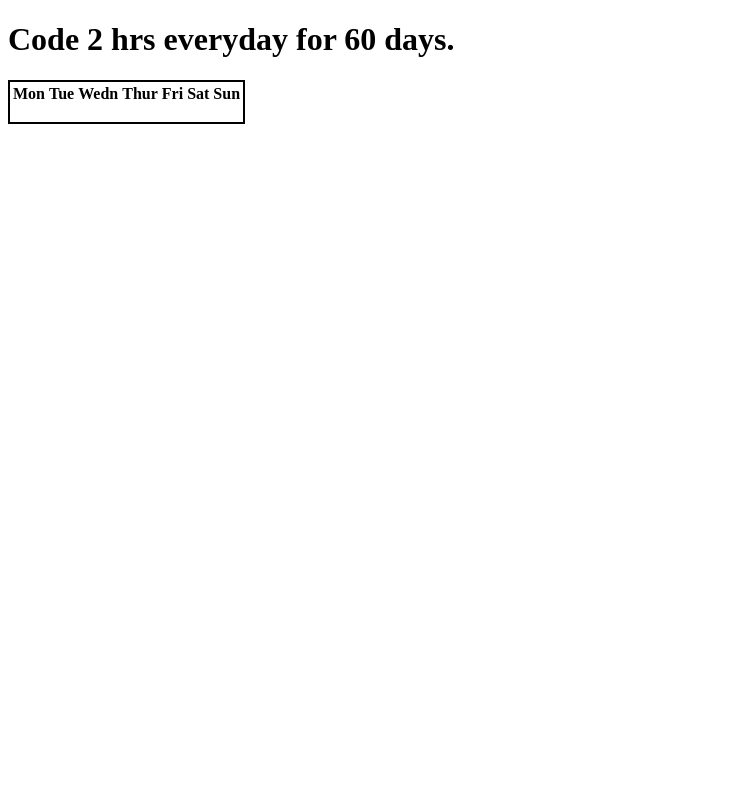
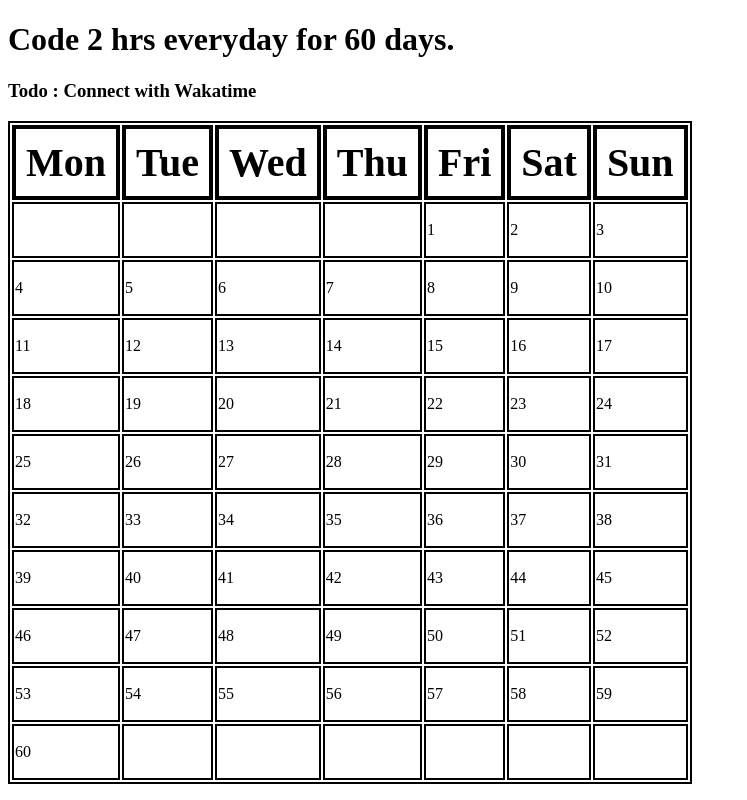
Before and after one commit to natitek/60dayschallengetracker, a plain HTML site: page main.html in a window 1280 px wide. Shown: the whole page, without its empty margins (0-747 px from the left). Drawn offline with Linux system fonts and the light colour scheme.

Commit message:
ActionListener added

```diff
--- a/main.html
+++ b/main.html
@@ -8,57 +8,112 @@
 </head>
 <body>
     <h1>Code 2 hrs everyday for 60 days.</h1>
+    <h3>Todo : Connect with Wakatime</h3>
 <table class="daysTable">
 <tr>
 <th>Mon</th>
 <th>Tue</th>
-<th>Wedn</th>
-<th>Thur</th>
+<th>Wed</th>
+<th>Thu</th>
 <th>Fri</th>
 <th>Sat</th>
 <th>Sun</th>
 </tr>
 
 <tr>
-  <td></td>
-  <td></td>
-  <td></td>
-  <td></td>
-  <td></td>
-  <td></td>
-  <td></td>
+  <td><p></p></td>
+  <td><p></p></td>
+  <td><p></p></td>
+  <td><p></p></td>
+  <td><p></p></td>
+  <td><p></p></td>
+  <td><p></p></td>
 </tr>
 
 <tr>
-    <td></td>
-    <td></td>
-    <td></td>
-    <td></td>
-    <td></td>
-    <td></td>
-    <td></td>
+    <td><p></p></td>
+    <td><p></p></td>
+    <td><p></p></td>
+    <td><p></p></td>
+    <td><p></p></td>
+    <td><p></p></td>
+    <td><p></p></td>
   </tr>
 
   <tr>
-    <td></td>
-    <td></td>
-    <td></td>
-    <td></td>
-    <td></td>
-    <td></td>
-    <td></td>
+    <td><p></p></td>
+    <td><p></p></td>
+    <td><p></p></td>
+    <td><p></p></td>
+    <td><p></p></td>
+    <td><p></p></td>
+    <td><p></p></td>
   </tr>
 
   <tr>
-    <td></td>
-    <td></td>
-    <td></td>
-    <td></td>
-    <td></td>
-    <td></td>
-    <td></td>
+    <td><p></p></td>
+    <td><p></p></td>
+    <td><p></p></td>
+    <td><p></p></td>
+    <td><p></p></td>
+    <td><p></p></td>
+    <td><p></p></td>
   </tr>
 
+  <tr>
+    <td><p></p></td>
+    <td><p></p></td>
+    <td><p></p></td>
+    <td><p></p></td>
+    <td><p></p></td>
+    <td><p></p></td>
+    <td><p></p></td>
+  </tr>
+  <tr>
+    <td><p></p></td>
+    <td><p></p></td>
+    <td><p></p></td>
+    <td><p></p></td>
+    <td><p></p></td>
+    <td><p></p></td>
+    <td><p></p></td>
+  </tr>
+  <tr>
+    <td><p></p></td>
+    <td><p></p></td>
+    <td><p></p></td>
+    <td><p></p></td>
+    <td><p></p></td>
+    <td><p></p></td>
+    <td><p></p></td>
+  </tr>
+  <tr>
+    <td><p></p></td>
+    <td><p></p></td>
+    <td><p></p></td>
+    <td><p></p></td>
+    <td><p></p></td>
+    <td><p></p></td>
+    <td><p></p></td>
+  </tr>
+  <tr>
+    <td><p></p></td>
+    <td><p></p></td>
+    <td><p></p></td>
+    <td><p></p></td>
+    <td><p></p></td>
+    <td><p></p></td>
+    <td><p></p></td>
+  </tr>
+  <tr>
+    <td><p></p></td>
+    <td><p></p></td>
+    <td><p></p></td>
+    <td><p></p></td>
+    <td><p></p></td>
+    <td><p></p></td>
+    <td><p></p></td>
+  </tr>
 
 
 
--- a/script.js
+++ b/script.js
@@ -1,19 +1,43 @@
 
-const daysTable = document.getElementsByClassName("daysTable");
+const daysTable = document.getElementsByTagName("table")[0];
 
-for(var i = 0; i <= daysTable.length; i++){
-    // console.log(daysTable.item(i).innerHTML)
+// console.log(daysTable.innerHTML)
 
-    const d = daysTable.item(i).getAttributeNames()
-    console.log(d)
-   if(d.innerHTML == "td"){
-    console.log("got a row")
-   }
-   else{
-    continue;
-   }
+const rows= daysTable.rows
+
+
+const days = []
+
+console.log(rows.item(0).children) //Header
+
+
+console.log("number of rows(including header) " + rows.length)
+let cellcount = 0
+
+for(var i = 1; i <= rows.length-1; i++){
+
+    for(var j = 0 ; j < 7 ; j++ ){
+    if(cellcount < 4 || cellcount >= 60+4){
+
+    }
+    else {
+        rows.item(i).children.item(j).firstElementChild.textContent = cellcount -3
+        rows.item(i).children.item(j).addEventListener("dblclick",function (e){
+            console.log(this.textContent);
+        })
+    }
+
+
+
+        console.log(cellcount)
+        // console.log(rows.length)
+        cellcount += 1
+    }
+
+    console.log("row" + i)
 
 }
+// console.log(days)
 
 
 
--- a/style.css
+++ b/style.css
@@ -5,6 +5,15 @@ h1{
 
 
 }
+th{
+    font-size: 40px;
+    border: black solid 4px;
+    padding: 10px ;
+
+}
 .daysTable{
     border:black solid 2px ;
 }
+td{
+    border: black solid 2px ;
+}
```
Also changed, not shown: 1 other file.
